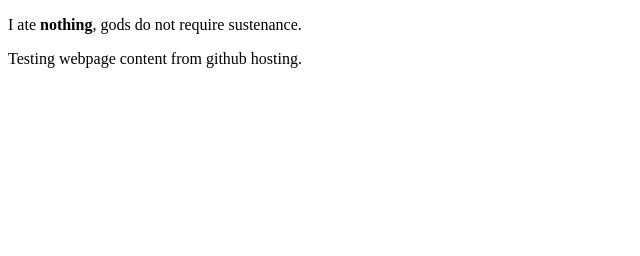
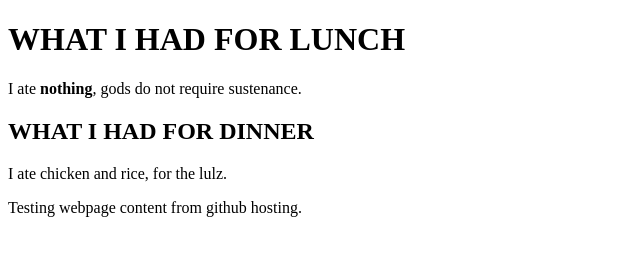
Before and after one commit to Angelbook/Angelbook.github.io, a plain HTML site: page index.html in a window 1280 px wide. Shown: the whole page, without its empty margins (0-640 px from the left). Drawn offline with Linux system fonts and the light colour scheme.

Commit message:
added Dinner

```diff
--- a/index.html
+++ b/index.html
@@ -4,8 +4,15 @@
 <title> The Dark Lord: Ganondorf </title>
 </head>
 <body>
+
+<h1>WHAT I HAD FOR LUNCH</h1>
 <p>
-I ate <strong>nothing</strong>, gods do not require sustenance.
+	I ate <strong>nothing</strong>, gods do not require sustenance.
+</p>
+
+<h2>WHAT I HAD FOR DINNER</h2>
+<p>
+	I ate chicken and rice, for the lulz.
 </p>
 
 
```
